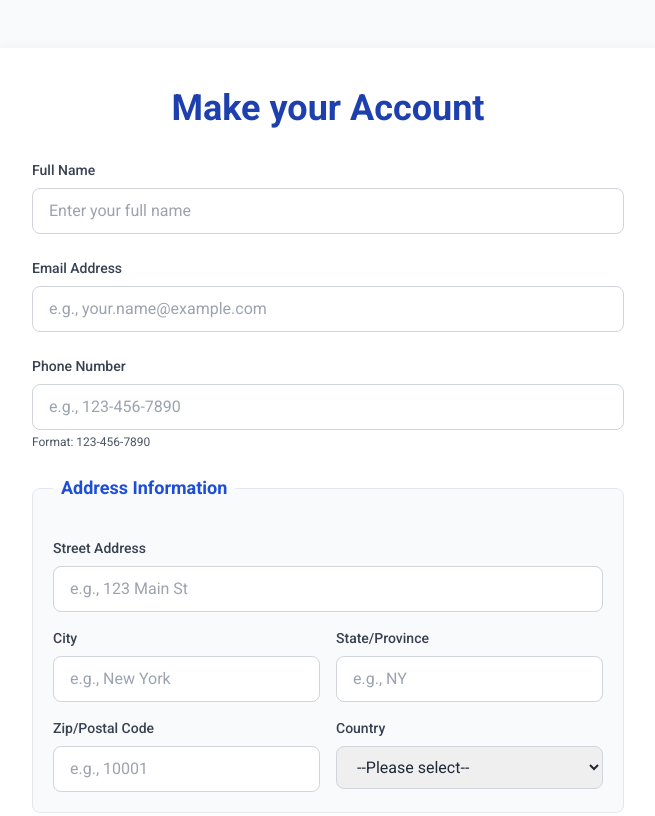
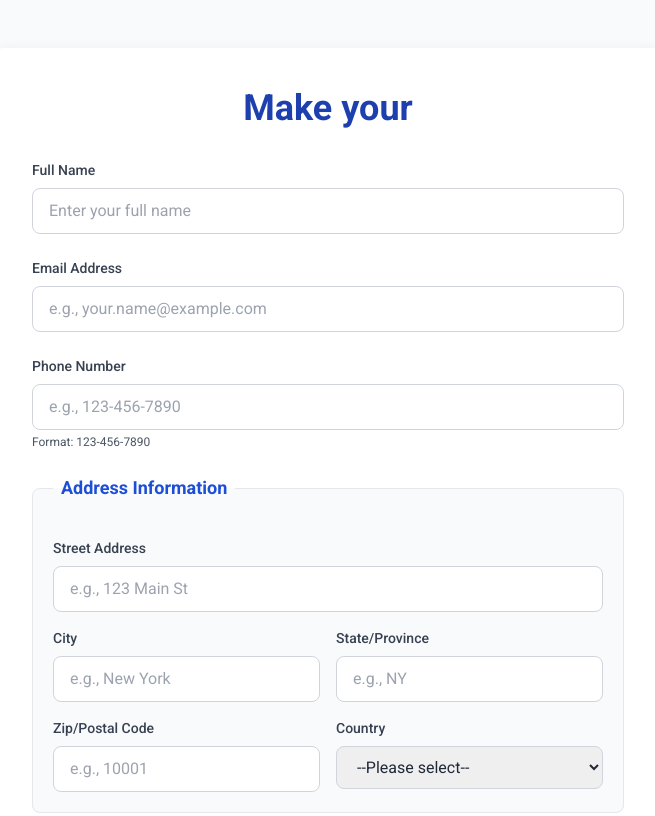
Before and after one commit to GappuMan/hello, a plain HTML site: page index.html in a window 1280 px wide. Shown: the top 816 px of the page, without its empty margins (312-967 px from the left). Drawn offline with nearby package versions, Linux system fonts and the light colour scheme.

Commit message:
title changed1

```diff
--- a/index.html
+++ b/index.html
@@ -28,7 +28,7 @@
 
     <div class="w-full max-w-2xl bg-white p-8 md:p-10 rounded-xl shadow-custom-light my-8">
 
-        <h2 class="text-center text-3xl md:text-4xl font-bold text-blue-800 mb-8">Make your Account</h2>
+        <h2 class="text-center text-3xl md:text-4xl font-bold text-blue-800 mb-8">Make your</h2>
 
         <form action="#" method="post" class="space-y-6">
             <div>
```
